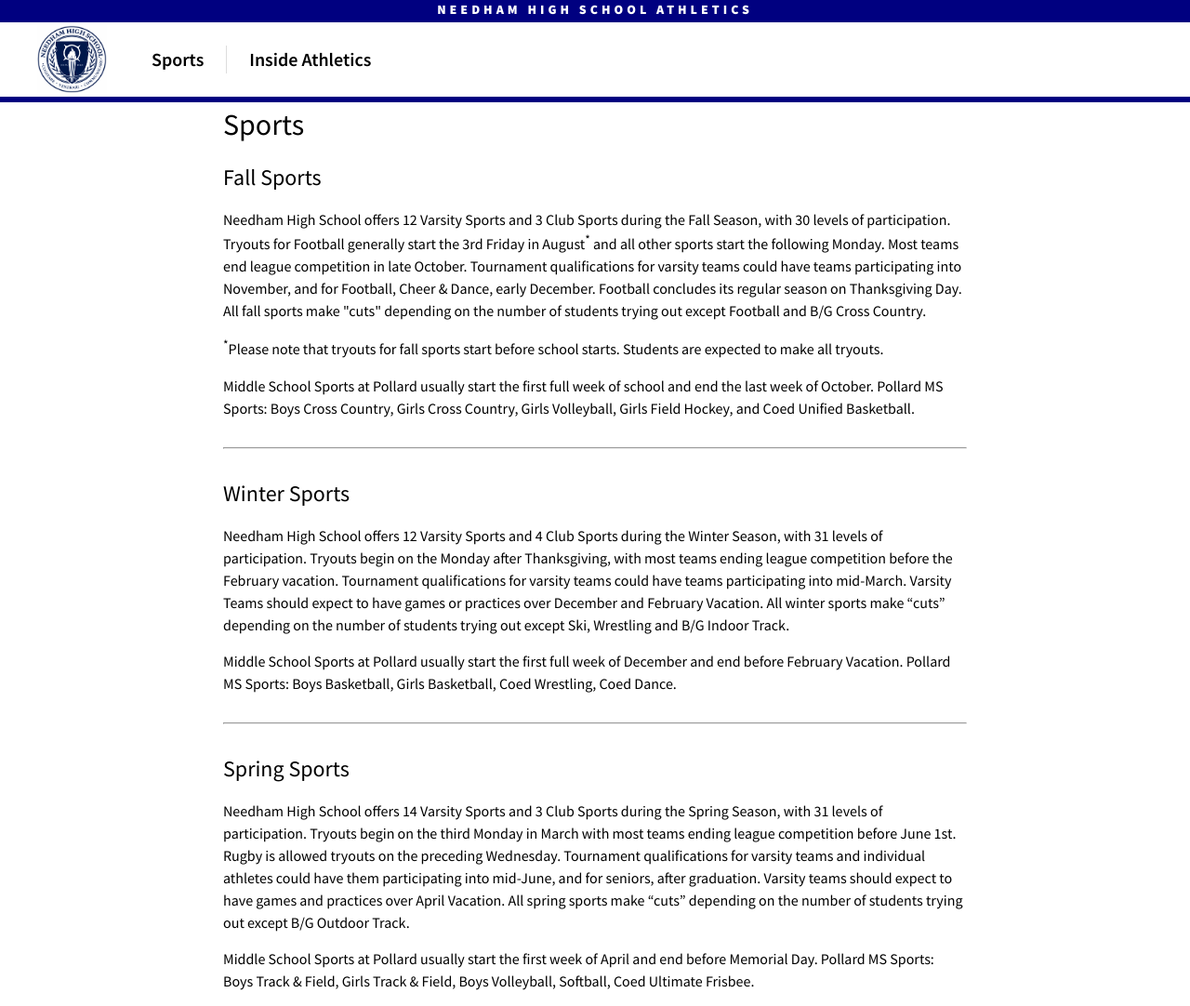
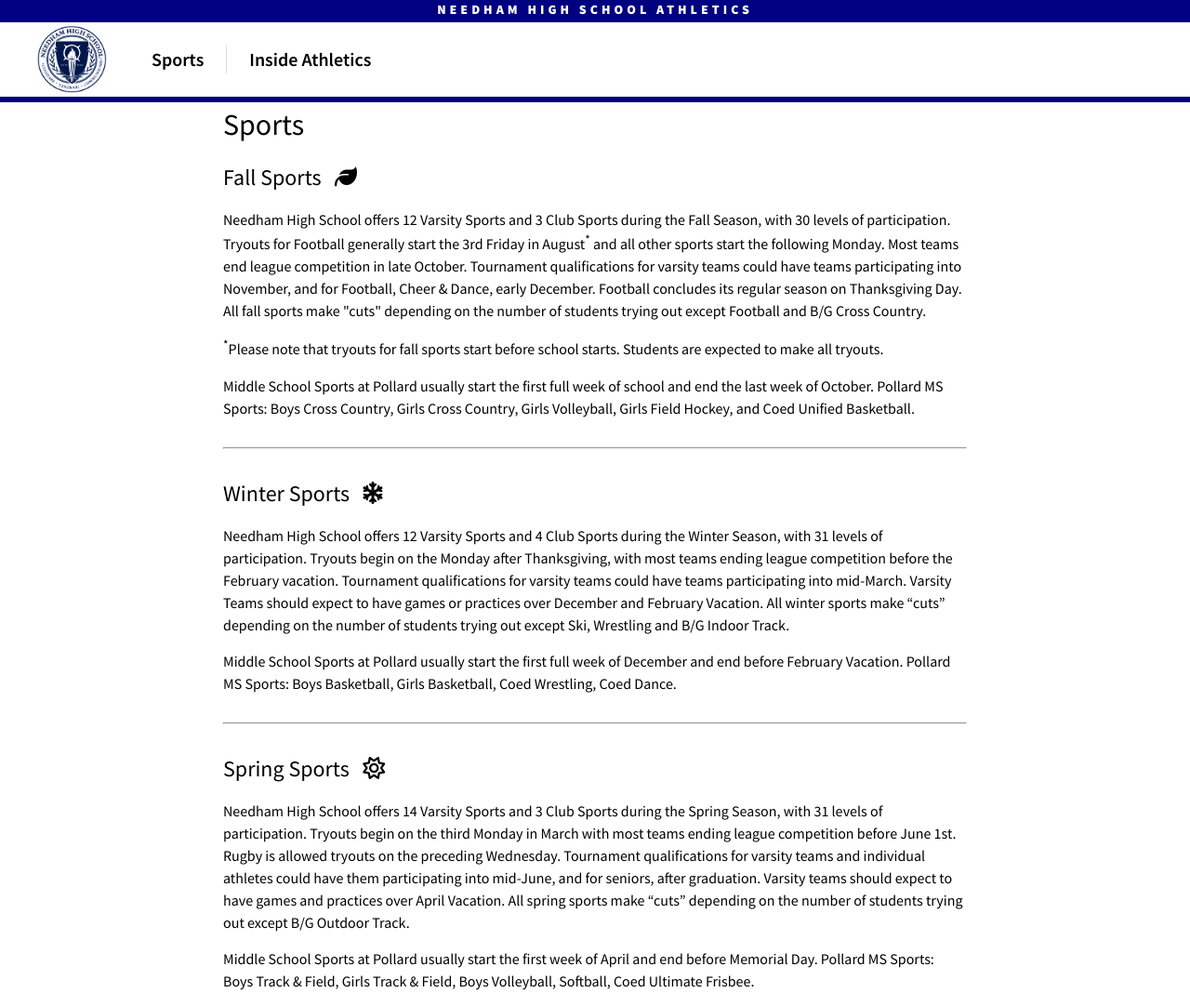
Before and after one commit to needhamathletics/needhamathletics.github.io, a Jekyll site: the page built from high-school/sports/index.html, in a window 1280 px wide. Shown: the whole page at 93% size. Built offline with Jekyll 4.4.1, drawn with Linux system fonts in a browser that asks for light colours.

Commit message:
Add icons to sports page

```diff
--- a/_data/schedules/2023-2024.csv
+++ b/_data/schedules/2023-2024.csv
@@ -20,7 +20,7 @@
 boys-basketball-freshman,2024-01-09,3:45 PM,A,Walpole High School,Walpole High School,Gym,,
 boys-basketball-junior-varsity,2024-01-09,5:30 PM,A,Walpole High School,Walpole High School,Gym,,
 boys-basketball-varsity,2024-01-09,6:30 PM,A,Walpole High School,Walpole High School,Gym,,
-boys-basketball-freshman,2024-01-11,5:00 PM,A,North Andover High School,North Andover School,Crozier Field House,,
+boys-basketball-freshman,2024-01-11,5:00 PM,A,North Andover High School,North Andover High School,Crozier Field House,,
 boys-basketball-junior-varsity,2024-01-11,5:00 PM,A,North Andover High School,North Andover Middle School School,Gym,,
 boys-basketball-varsity,2024-01-11,6:30 PM,A,North Andover High School,North Andover High School,Gym,,
 boys-swim-and-dive-varsity,2024-01-08,7:00 PM,H,Boston College High School,Babson College,Morse Swimming Pool,,
--- a/_includes/sports-header-section.html
+++ b/_includes/sports-header-section.html
@@ -2,11 +2,11 @@
   <li class="navigation-row">
     <a class="sport-link" href="{{ sport.link }}">{{ sport.name }}</a>
     {% if sport.season == "fall" %}
-      <a class="icon fa-solid fa-leaf"></a>
+      <span class="icon fa-solid fa-leaf"></span>
     {% elsif sport.season == "winter" %}
-      <a class="icon fa-regular fa-snowflake"></a>
+      <span class="icon fa-regular fa-snowflake"></span>
     {% elsif sport.season == "spring" %}
-      <a class="icon fa-regular fa-sun"></a>
+      <span class="icon fa-regular fa-sun"></span>
     {% endif %}
     <div class="sport-other-links">
       <a href="{{ sport.link }}#schedule" {% unless sport.schedule %} style="visibility: hidden;" {% endunless %}>
--- a/high-school/sports/index.html
+++ b/high-school/sports/index.html
@@ -4,7 +4,7 @@
 
 <h1>Sports</h1>
 
-<h2>Fall Sports</h2>
+<h2>Fall Sports &nbsp; <span class="fa-solid fa-leaf"></span></h2>
 
 <p>
   Needham High School offers 12 Varsity Sports and 3 Club Sports during the Fall Season, with 30 levels of participation.
@@ -23,7 +23,7 @@
 
 <hr>
 
-<h2>Winter Sports</h2>
+<h2>Winter Sports &nbsp; <span class="fa-solid fa-snowflake"></span></h2>
 
 <p>
   Needham High School offers 12 Varsity Sports and 4 Club Sports during the Winter Season, with 31 levels of participation.
@@ -40,7 +40,7 @@
 
 <hr>
 
-<h2>Spring Sports</h2>
+<h2>Spring Sports &nbsp; <span class="fa-regular fa-sun"></span></h2>
 
 <p>
   Needham High School offers 14 Varsity Sports and 3 Club Sports during the Spring Season, with 31 levels of participation.
```
